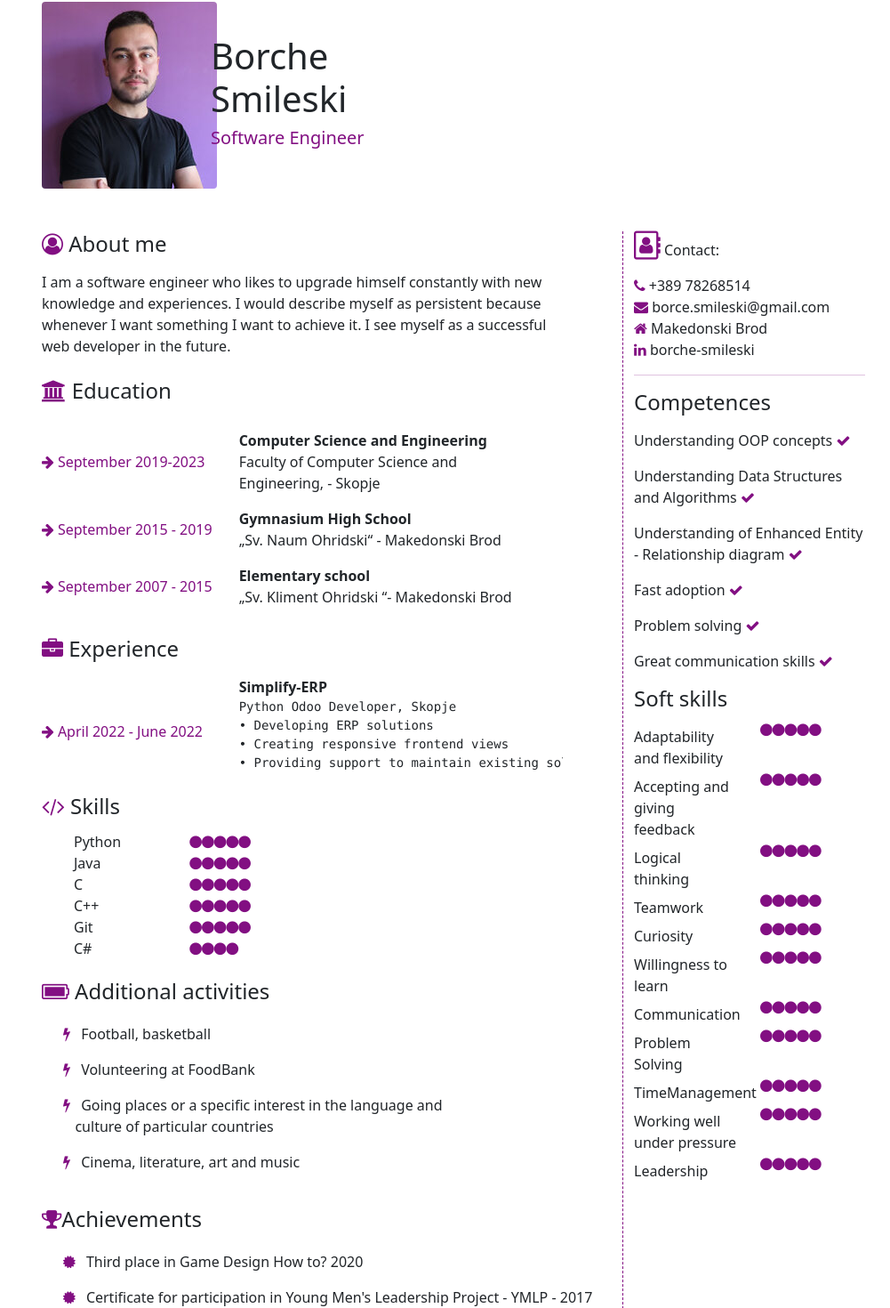
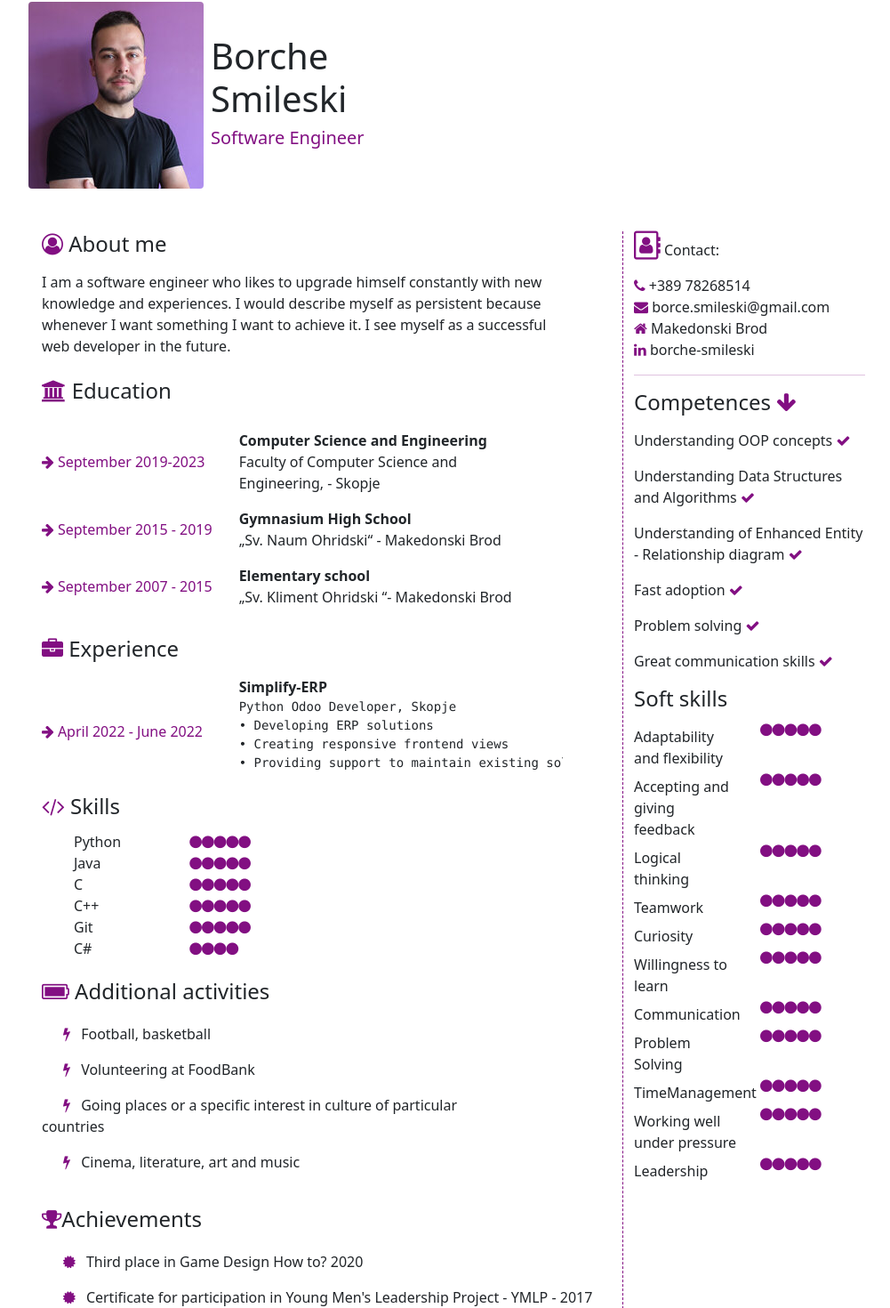
Before and after one commit to borcesmileski/portfolio, a Vue app: page / in a window 1280 px wide. Shown: the part 22-1492 px from the top of the page at 89% size, without its empty margins (130-1131 px from the left). Built offline with nearby package versions, Linux system fonts and the light colour scheme.

Commit message:
fixing position of the picture and fixing typo mistakes

```diff
--- a/src/components/Education.vue
+++ b/src/components/Education.vue
@@ -49,7 +49,7 @@
     </div>
 
     <h4> <i class="text-primary fa fa-battery-full pb-3 pt-4" aria-hidden="true"></i> Additional activities</h4>
-    <div>
+    <div class="col-lg-9">
       <p>
         <i class="fa fa-bolt text-primary ms-lg-4" aria-hidden="true"></i><span class="ps-lg-2"> Football, basketball</span>
       </p>
@@ -57,8 +57,8 @@
         <i class="fa fa-bolt text-primary ms-lg-4" aria-hidden="true"></i><span class="ps-lg-2"> Volunteering at FoodBank</span>
       </p>
       <p>
-        <i class="fa fa-bolt text-primary ms-lg-4" aria-hidden="true"></i><span class="ps-lg-2"> Going places or a specific interest in the language and <br/>
-         &nbsp; &nbsp; &nbsp; &nbsp; &nbsp;culture  of particular countries</span>
+        <i class="fa fa-bolt text-primary ms-lg-4" aria-hidden="true"></i><span class="ps-lg-2"> Going places or a specific interest in
+         culture  of particular countries</span>
       </p>
       <p>
         <i class="fa fa-bolt text-primary ms-lg-4" aria-hidden="true"></i><span class="ps-lg-2"> Cinema, literature, art and music</span>
@@ -74,7 +74,7 @@
         <i class="fa fa-certificate text-primary ms-lg-4" aria-hidden="true"></i><span class="ps-lg-2"> Certificate for participation in Young Men's Leadership Project - YMLP - 2017</span>
       </p>
       <p>
-        <i class="fa fa-certificate text-primary ms-lg-4" aria-hidden="true"></i><span class="ps-lg-2"> Third place in Game Design How to? 2020</span>
+        <i class="fa fa-certificate text-primary ms-lg-4" aria-hidden="true"></i><span class="ps-lg-2"> Third place on regional competition in Mathematics 2015</span>
       </p>
     </div>
 
@@ -86,6 +86,7 @@ export default {
   name: "Education",
   data() {
     return {
+      color:'ff',
       education:[
         {
           date: 'September 2019-2023',
--- a/src/components/Header.vue
+++ b/src/components/Header.vue
@@ -1,7 +1,7 @@
 <template>
 
   <div class="row">
-    <div class="col-12 col-lg-2 offset-lg-1">
+    <div class="col-12 col-lg-2 offset-lg-1 d-flex justify-content-lg-center ">
       <img class="rounded" alt="profile piicture" src="../assets/img/profile.jpg">
     </div>
     <div class="col-12 col-lg-3  align-self-center">
--- a/src/components/RightBar.vue
+++ b/src/components/RightBar.vue
@@ -15,7 +15,7 @@
     </div>
     <hr style="color: #820f82;">
     <div class="mt-2">
-      <h4 class="pb-2 text-truncate">Competences</h4>
+      <h4 class="pb-2 text-truncate">Competences <i class="fa fa-arrow-down text-primary" v-on:click="slipDown" aria-hidden="true"></i></h4>
       <div v-for="comp in competences">
         <p>{{ comp.skill }} <i style="color:#820f82 " class="fa fa-check " aria-hidden="true"></i></p>
       </div>
@@ -38,6 +38,11 @@
 <script>
 export default {
   name: "RightBar",
+  methods:{
+    slipDown(){
+      console.log('d')
+    }
+  },
   data() {
     return {
       competences: [
--- a/src/views/Portfolio.vue
+++ b/src/views/Portfolio.vue
@@ -1,7 +1,7 @@
 <template>
-  <div class="container mt-4">
+  <div class="container mt-4" style=": ">
 
-      <Header/>
+    <Header/>
 
     <div class="row mt-5">
       <div class="col-12 col-lg-7 offset-lg-1 ">
@@ -31,9 +31,16 @@ export default {
   components:{
     Header: Header,RightBar,Education
   },
+  methods:{
+      changeColor(event){
+        $primary: '#000080';
+        return console.log( this.key)
+      }
+  },
   data() {
     return {
-
+      key:'',
+      color:'white'
     }
   }
 }
```
